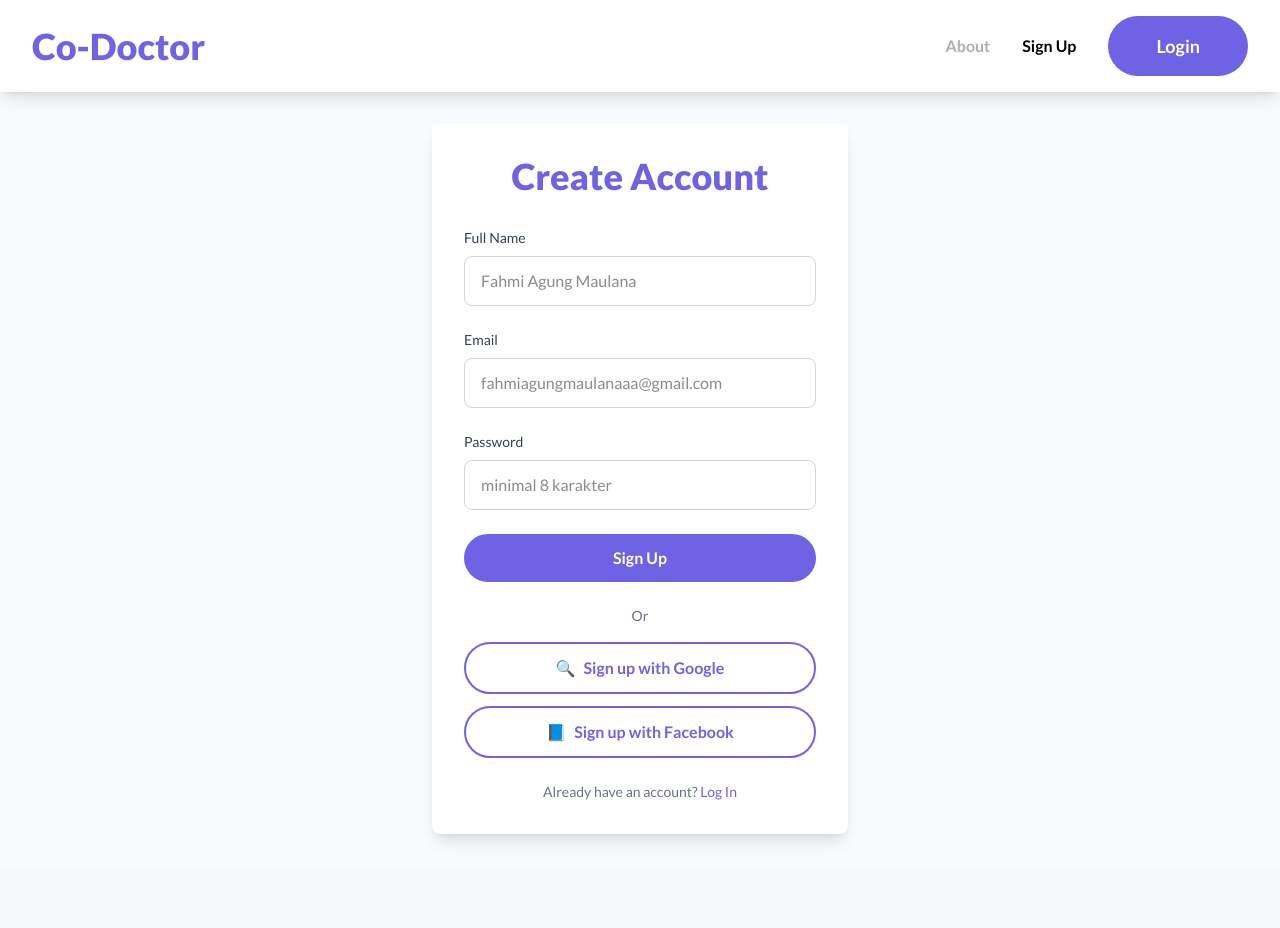
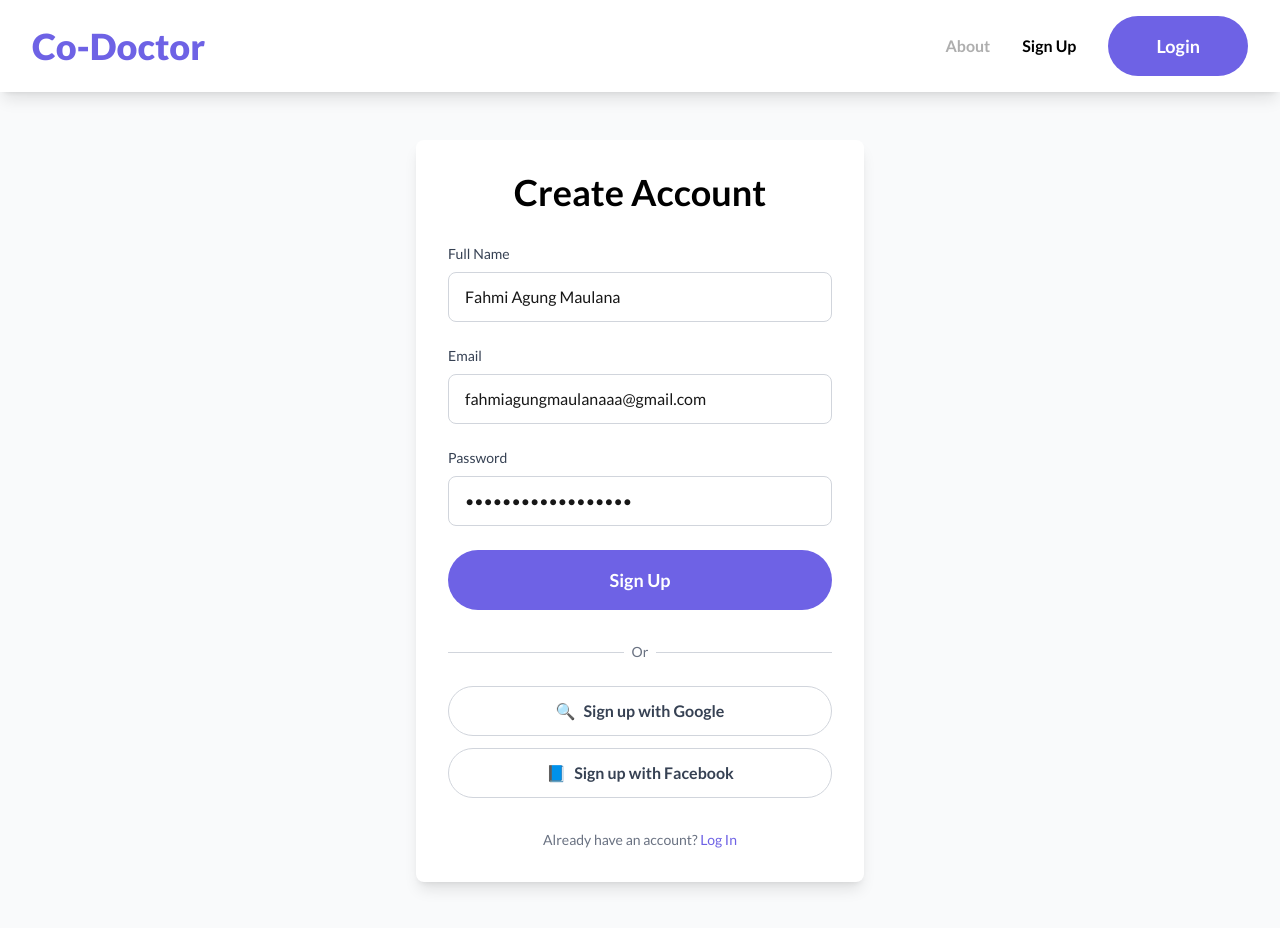
Before and after one commit to satriadhm/co-doctor-dashboard, a Next.js app: page /signup in a window 1280 px wide. Before the commit the page ends 866 px from the top, so only its background shows below. Built offline with nearby package versions, Linux system fonts and the light colour scheme.

Commit message:
[FEATURE] login and signup page

```diff
--- a/app/(public)/login/page.tsx
+++ b/app/(public)/login/page.tsx
@@ -1,74 +1,73 @@
 import Heading from "@/components/atoms/Heading";
 import Text from "@/components/atoms/Text";
 import Button from "@/components/atoms/Button";
+import Input from "@/components/atoms/Input";
+import SocialAuth from "@/components/molecules/SocialAuth";
+import LinkAtom from "@/components/atoms/LinkAtom";
 
 export default function LoginPage() {
   return (
-    <div className="container mx-auto px-4 py-8 max-w-md">
+    <div className="min-h-screen bg-gray-50 flex items-center justify-center py-12 px-4 sm:px-6 lg:px-8">
+      <div className="max-w-md w-full space-y-8">
         <div className="bg-white rounded-lg shadow-lg p-8">
-        <Heading level={1} className="text-center mb-8">
+          <div className="text-center mb-8">
+            <Heading level={1} className="text-black font-bold">
               Login
             </Heading>
+          </div>
 
           <form className="space-y-6">
-          <div>
-            <label htmlFor="email" className="block text-sm font-medium text-gray-700 mb-2">
-              Email
-            </label>
-            <input
+            <Input
               type="email"
-              id="email"
-              className="w-full px-4 py-3 border border-gray-300 rounded-lg focus:ring-2 focus:ring-[#6E62E5] focus:border-transparent"
               placeholder="fahmiagungmaulanaaa@gmail.com"
+              label="Email"
+              defaultValue="fahmiagungmaulanaaa@gmail.com"
             />
+
+            <Input
+              type="password"
+              placeholder="minimal 8 karakter"
+              label="Kata Sandi"
+              defaultValue="minimal 8 karakter"
+            />
+
+            <div className="text-right">
+              <LinkAtom
+                href="#"
+                className="text-sm text-gray-400 hover:text-[#6E62E5] transition-colors"
+              >
+                Forgot password?
+              </LinkAtom>
             </div>
 
-          <div>
-            <label htmlFor="password" className="block text-sm font-medium text-gray-700 mb-2">
-              Kata Sandi
-            </label>
-            <input
-              type="password"
-              id="password"
-              className="w-full px-4 py-3 border border-gray-300 rounded-lg focus:ring-2 focus:ring-[#6E62E5] focus:border-transparent"
-              placeholder="minimal 8 karakter"
-            />
-          </div>
-
-          <div className="text-right">
-            <a href="#" className="text-sm text-gray-400 hover:text-[#6E62E5]">
-              Forgot password?
-            </a>
-          </div>
-
-          <Button variant="primary" fullWidth>
+            <Button variant="primary" fullWidth size="lg">
               Login
             </Button>
           </form>
 
-        <div className="mt-6 text-center">
-          <Text variant="small" className="text-gray-500">
-            or
-          </Text>
-
-          <div className="mt-4 space-y-3">
-            <Button variant="outline" fullWidth>
-              <span className="mr-2">🔍</span>
-              Sign in with Google
-            </Button>
-
-            <Button variant="outline" fullWidth>
-              <span className="mr-2">📘</span>
-              Sign in with Facebook
-            </Button>
+          <div className="mt-8">
+            <div className="relative">
+              <div className="absolute inset-0 flex items-center">
+                <div className="w-full border-t border-gray-300" />
+              </div>
+              <div className="relative flex justify-center text-sm">
+                <span className="px-2 bg-white text-gray-500">or</span>
+              </div>
             </div>
 
-          <Text variant="small" className="text-gray-500 mt-6">
+            <div className="mt-6">
+              <SocialAuth action="signin" />
+            </div>
+          </div>
+
+          <div className="mt-8 text-center">
+            <Text variant="small" className="text-gray-500">
               Don&apos;t have an account?{" "}
-            <a href="/signup" className="text-[#6E62E5] hover:underline">
+              <LinkAtom href="/signup" className="text-[#6E62E5] hover:underline font-medium">
                 Sign Up
-            </a>
+              </LinkAtom>
             </Text>
+          </div>
         </div>
       </div>
     </div>
--- a/app/(public)/signup/page.tsx
+++ b/app/(public)/signup/page.tsx
@@ -1,80 +1,71 @@
 import Heading from "@/components/atoms/Heading";
 import Text from "@/components/atoms/Text";
 import Button from "@/components/atoms/Button";
+import Input from "@/components/atoms/Input";
+import SocialAuth from "@/components/molecules/SocialAuth";
+import LinkAtom from "@/components/atoms/LinkAtom";
 
 export default function SignUpPage() {
   return (
-    <div className="container mx-auto px-4 py-8 max-w-md">
+    <div className="min-h-screen bg-gray-50 flex items-center justify-center py-12 px-4 sm:px-6 lg:px-8">
+      <div className="max-w-md w-full space-y-8">
         <div className="bg-white rounded-lg shadow-lg p-8">
-        <Heading level={1} className="text-center mb-8">
+          <div className="text-center mb-8">
+            <Heading level={1} className="text-black font-bold">
               Create Account
             </Heading>
+          </div>
 
           <form className="space-y-6">
-          <div>
-            <label htmlFor="fullName" className="block text-sm font-medium text-gray-700 mb-2">
-              Full Name
-            </label>
-            <input
+            <Input
               type="text"
-              id="fullName"
-              className="w-full px-4 py-3 border border-gray-300 rounded-lg focus:ring-2 focus:ring-[#6E62E5] focus:border-transparent"
               placeholder="Fahmi Agung Maulana"
+              label="Full Name"
+              defaultValue="Fahmi Agung Maulana"
             />
-          </div>
 
-          <div>
-            <label htmlFor="email" className="block text-sm font-medium text-gray-700 mb-2">
-              Email
-            </label>
-            <input
+            <Input
               type="email"
-              id="email"
-              className="w-full px-4 py-3 border border-gray-300 rounded-lg focus:ring-2 focus:ring-[#6E62E5] focus:border-transparent"
               placeholder="fahmiagungmaulanaaa@gmail.com"
+              label="Email"
+              defaultValue="fahmiagungmaulanaaa@gmail.com"
             />
-          </div>
 
-          <div>
-            <label htmlFor="password" className="block text-sm font-medium text-gray-700 mb-2">
-              Password
-            </label>
-            <input
+            <Input
               type="password"
-              id="password"
-              className="w-full px-4 py-3 border border-gray-300 rounded-lg focus:ring-2 focus:ring-[#6E62E5] focus:border-transparent"
               placeholder="minimal 8 karakter"
+              label="Password"
+              defaultValue="minimal 8 karakter"
             />
-          </div>
 
-          <Button variant="primary" fullWidth>
+            <Button variant="primary" fullWidth size="lg">
               Sign Up
             </Button>
           </form>
 
-        <div className="mt-6 text-center">
-          <Text variant="small" className="text-gray-500">
-            Or
-          </Text>
-
-          <div className="mt-4 space-y-3">
-            <Button variant="outline" fullWidth>
-              <span className="mr-2">🔍</span>
-              Sign up with Google
-            </Button>
-
-            <Button variant="outline" fullWidth>
-              <span className="mr-2">📘</span>
-              Sign up with Facebook
-            </Button>
+          <div className="mt-8">
+            <div className="relative">
+              <div className="absolute inset-0 flex items-center">
+                <div className="w-full border-t border-gray-300" />
+              </div>
+              <div className="relative flex justify-center text-sm">
+                <span className="px-2 bg-white text-gray-500">Or</span>
+              </div>
             </div>
 
-          <Text variant="small" className="text-gray-500 mt-6">
+            <div className="mt-6">
+              <SocialAuth action="signup" />
+            </div>
+          </div>
+
+          <div className="mt-8 text-center">
+            <Text variant="small" className="text-gray-500">
               Already have an account?{" "}
-            <a href="/login" className="text-[#6E62E5] hover:underline">
+              <LinkAtom href="/login" className="text-[#6E62E5] hover:underline font-medium">
                 Log In
-            </a>
+              </LinkAtom>
             </Text>
+          </div>
         </div>
       </div>
     </div>
--- a/components/atoms/Button.tsx
+++ b/components/atoms/Button.tsx
@@ -20,7 +20,7 @@ export default function Button({
   const variantClasses = {
     primary: "bg-[#6E62E5] text-white hover:opacity-90",
     secondary: "bg-gray-200 text-gray-800 hover:bg-gray-300",
-    outline: "border-2 border-[#6E62E5] text-[#6E62E5] hover:bg-[#6E62E5] hover:text-white"
+    outline: "border border-gray-300 text-gray-700 hover:border-gray-400 hover:bg-gray-50 bg-white"
   };
 
   const sizeClasses = {
--- /dev/null
+++ b/components/atoms/Input.tsx
@@ -0,0 +1,32 @@
+import { InputHTMLAttributes } from "react";
+
+interface InputProps extends InputHTMLAttributes<HTMLInputElement> {
+  label?: string;
+  error?: string;
+}
+
+export default function Input({
+  label,
+  error,
+  className = "",
+  ...props
+}: InputProps) {
+  return (
+    <div className="w-full">
+      {label && (
+        <label className="block text-sm font-medium text-gray-700 mb-2">
+          {label}
+        </label>
+      )}
+      <input
+        className={`w-full px-4 py-3 border border-gray-300 rounded-lg focus:ring-2 focus:ring-[#6E62E5] focus:border-transparent outline-none ${
+          error ? "border-red-500" : ""
+        } ${className}`}
+        {...props}
+      />
+      {error && (
+        <p className="mt-1 text-sm text-red-600">{error}</p>
+      )}
+    </div>
+  );
+}
--- a/components/atoms/index.ts
+++ b/components/atoms/index.ts
@@ -4,3 +4,4 @@ export { default as Logo } from "./Logo";
 export { default as Heading } from "./Heading";
 export { default as Text } from "./Text";
 export { default as ImageAtom } from "./ImageAtom";
+export { default as Input } from "./Input";
--- /dev/null
+++ b/components/molecules/SocialAuth.tsx
@@ -0,0 +1,14 @@
+import SocialButton from "./SocialButton";
+
+interface SocialAuthProps {
+  action: "signin" | "signup";
+}
+
+export default function SocialAuth({ action }: SocialAuthProps) {
+  return (
+    <div className="space-y-3">
+      <SocialButton provider="google" action={action} />
+      <SocialButton provider="facebook" action={action} />
+    </div>
+  );
+}
--- /dev/null
+++ b/components/molecules/SocialButton.tsx
@@ -0,0 +1,31 @@
+import Button from "../atoms/Button";
+
+interface SocialButtonProps {
+  provider: "google" | "facebook";
+  action: "signin" | "signup";
+  onClick?: () => void;
+}
+
+export default function SocialButton({ provider, action, onClick }: SocialButtonProps) {
+  const icons = {
+    google: "🔍",
+    facebook: "📘"
+  };
+
+  const labels = {
+    google: `Sign ${action === "signin" ? "in" : "up"} with Google`,
+    facebook: `Sign ${action === "signin" ? "in" : "up"} with Facebook`
+  };
+
+  return (
+    <Button
+      variant="outline"
+      fullWidth
+      onClick={onClick}
+      className="flex items-center justify-center gap-2 border-gray-300 text-gray-700 hover:border-gray-400"
+    >
+      <span>{icons[provider]}</span>
+      {labels[provider]}
+    </Button>
+  );
+}
--- a/components/molecules/index.ts
+++ b/components/molecules/index.ts
@@ -1,3 +1,5 @@
 export { default as NavigationLinks } from "./NavigationLinks";
 export { default as HeroSection } from "./HeroSection";
 export { default as AuthActions } from "./AuthActions";
+export { default as SocialAuth } from "./SocialAuth";
+export { default as SocialButton } from "./SocialButton";
```
Lines whose indentation alone changed are shown as unchanged.
